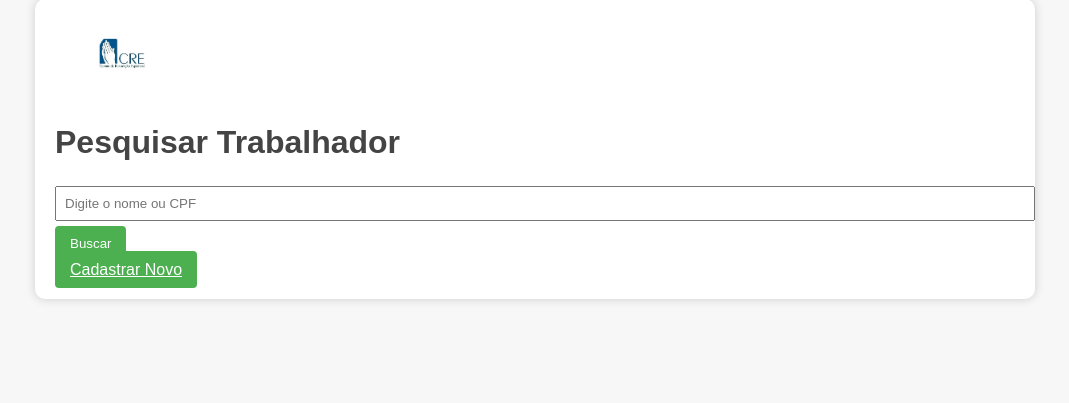
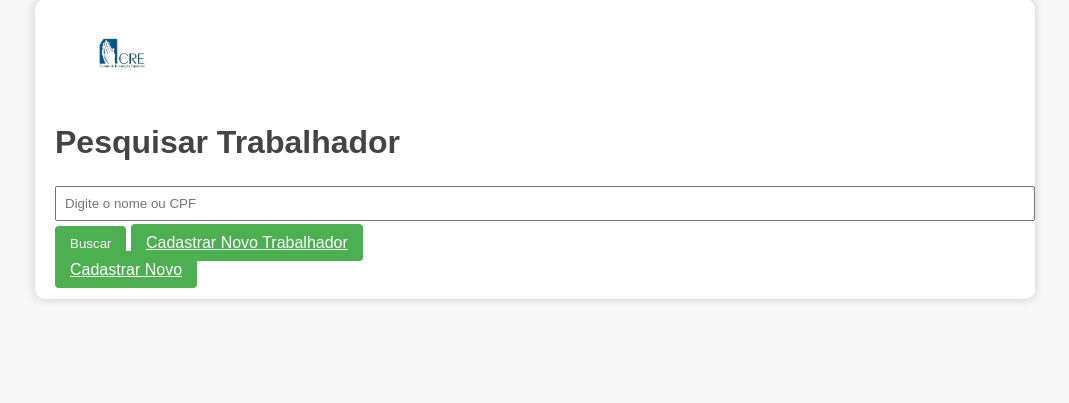
Before and after one commit to rdfranca/centro-espirita-app, a Flask app: page / in a window 1280 px wide. Shown: the part 29-432 px from the top of the page, without its empty margins (105-1174 px from the left). Run offline with Flask 3, Linux system fonts and the light colour scheme; some libraries are stand-ins or nearby versions.

Commit message:
mudanças botão index

```diff
--- a/templates/index.html
+++ b/templates/index.html
@@ -5,7 +5,10 @@
     <div class="form-group">
         <input type="text" name="nome" class="form-control" placeholder="Digite o nome ou CPF" required>
     </div>
-    <button type="submit" class="btn btn-primary">Buscar</button>
+   <div class="d-flex flex-column align-items-start gap-2 mt-4">
+                <button type="submit" class="btn btn-primary">Buscar</button>
+                <a href="/cadastrar" class="btn btn-success">Cadastrar Novo Trabalhador</a>
+            </div>
 </form>
 
 <a href="/cadastrar" class="btn btn-success" style="margin-top: 15px;">Cadastrar Novo</a>
```
